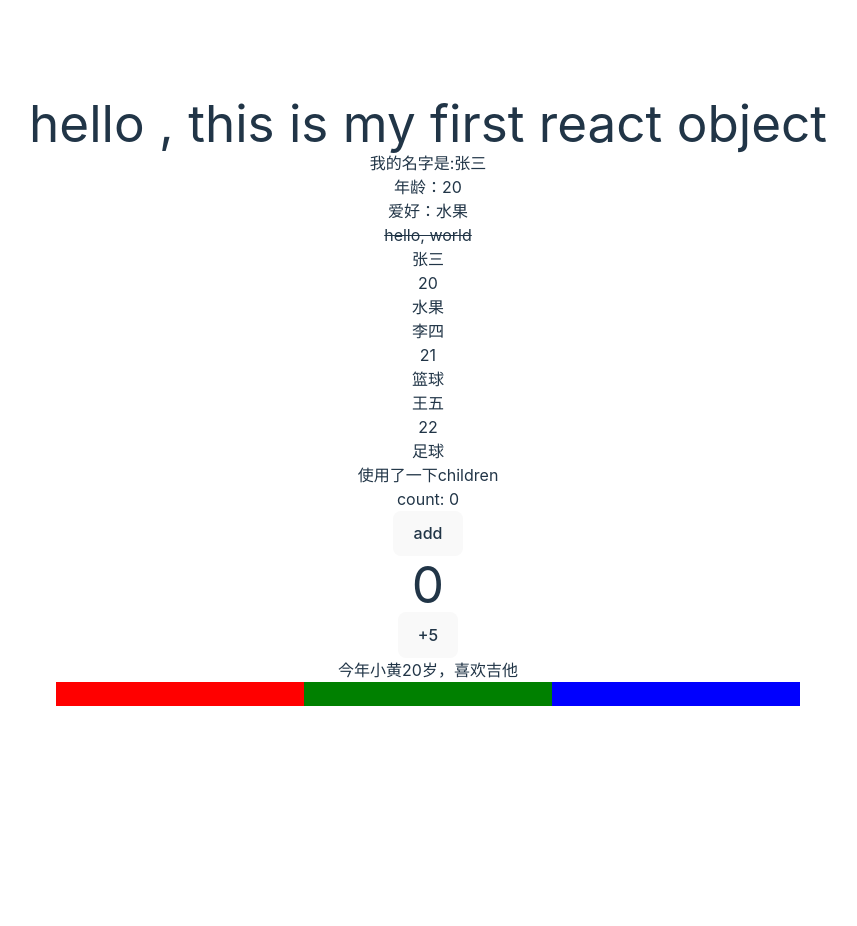
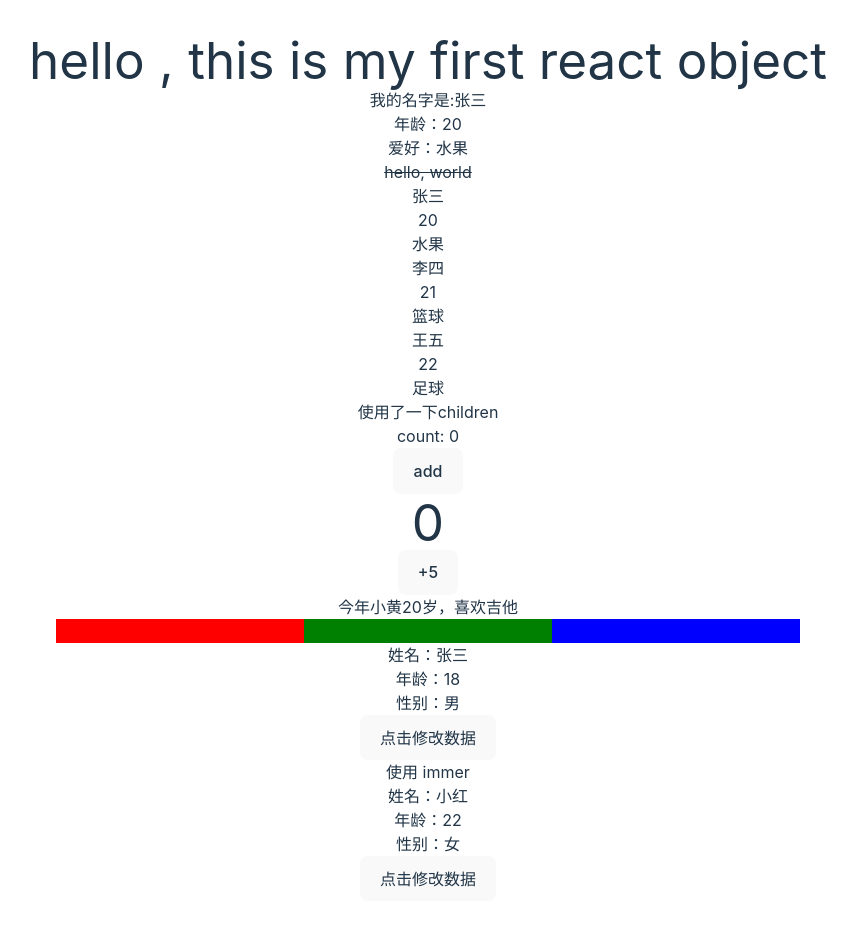
Before and after one commit to hhhhhhjs/react-learning, a React (Vite) app: page / in a window 1280 px wide. Shown: the top 926 px of the page, without its empty margins (212-1069 px from the left). Before the commit the page ends 800 px from the top, so only its background shows below. Built offline with nearby package versions, Linux system fonts and the light colour scheme.

Commit message:
feat:usestate 多层对象&&immer引入

```diff
--- a/package.json
+++ b/package.json
@@ -11,9 +11,11 @@
   },
   "dependencies": {
     "autoprefixer": "^10.4.20",
+    "immer": "^10.1.1",
     "postcss": "^8.4.49",
     "react": "^18.3.1",
-    "react-dom": "^18.3.1"
+    "react-dom": "^18.3.1",
+    "use-immer": "^0.11.0"
   },
   "devDependencies": {
     "@eslint/js": "^9.17.0",
--- a/src/App.tsx
+++ b/src/App.tsx
@@ -7,6 +7,8 @@ import { Usechildren } from './views/test'
 import { Count1 } from './views/Snapshot'
 import { Counter2 } from './views/Snapshot'
 import { Updateobj } from './views/updateobj'
+import { Selfobj } from './views/updateobjtwo'
+import { Immerobj } from './views/updateobjtwo'
 
 function App() {
 
@@ -28,6 +30,8 @@ function App() {
       <Count1></Count1>
       <Counter2></Counter2>
       <Updateobj></Updateobj>
+      <Selfobj></Selfobj>
+      <Immerobj></Immerobj>
     </>
   )
 }
--- /dev/null
+++ b/src/views/updateobjtwo.jsx
@@ -0,0 +1,110 @@
+import { Fragment } from "react";
+import { useState } from "react";
+import { useImmer} from "use-immer";
+
+/**
+ *  由于在 react 中不能直接修改 state 中的数据；
+ *  如果是对象的话，并且只有一层，也就是说都是基础数据类型，那么直接使用 ... 展开运算符即可；
+ *  如果是多层，也就是对象中的属性值还是一个对象的话，最佳实践是使用 immer 库；
+ */
+
+// 原始写法
+ export const Selfobj = () => {
+  const [obj, setObj] = useState({
+    name: "张三",
+    description: {
+      age: 18,
+      sex: "男",
+    },
+  });
+
+  // 如果想要修改数据
+  const changeObj = () => {
+    setObj({
+      // 先赋值原来的对象
+      ...obj,
+      // 将 name 修改为李四
+      name: "李四",
+      description: {
+        ...obj.description,
+        // 修改里面数据
+        age: 19,
+        sex: "女",
+      },
+    });
+  };
+  return (
+    <Fragment>
+      <div>
+        <p>姓名：{obj.name}</p>
+        <p>年龄：{obj.description.age}</p>
+        <p>性别：{obj.description.sex}</p>
+      </div>
+      <button onClick={changeObj}>点击修改数据</button>
+    </Fragment>
+  );
+};
+
+
+// 错误示范，这种做法错的，因为直接修改了原来的数据
+export const Errorobj = () => {
+    const [obj, setObj] = useState({
+        name: "小红",
+        description: {
+            age: 22,
+            sex: "女",
+        },
+    });
+    // 如果想要修改数据
+    const changeObj = () => {
+        setObj((prev) => {
+            // 直接修改数据
+            prev.name = "小明";
+            prev.description.age = 23;
+            prev.description.sex = "男";
+        });
+    };
+    return (
+        <Fragment>
+            <div>
+                <p>使用 immer</p>
+                <p>姓名：{obj.name}</p>
+                <p>年龄：{obj.description.age}</p>
+                <p>性别：{obj.description.sex}</p>
+            </div>
+            <button onClick={changeObj}>点击修改数据</button>
+        </Fragment>
+    );
+}
+
+
+// 使用 immer
+export const Immerobj = () => {
+  const [obj, setObj] = useImmer({
+      name: "小红",
+      description: {
+          age: 22,
+          sex: "女",
+      },
+  });
+  // 如果想要修改数据
+  const changeObj = () => {
+      setObj((prev) => {
+          // 直接修改数据
+          prev.name = "小明";
+          prev.description.age = 23;
+          prev.description.sex = "男";
+      });
+  };
+  return (
+      <Fragment>
+          <div>
+              <p>使用 immer</p>
+              <p>姓名：{obj.name}</p>
+              <p>年龄：{obj.description.age}</p>
+              <p>性别：{obj.description.sex}</p>
+          </div>
+          <button onClick={changeObj}>点击修改数据</button>
+      </Fragment>
+  );
+}
```
Also changed, not shown: src/views/updateobj.tsx (line endings or trailing spaces), 1 other file (tests, documents, lock files or other folders).
